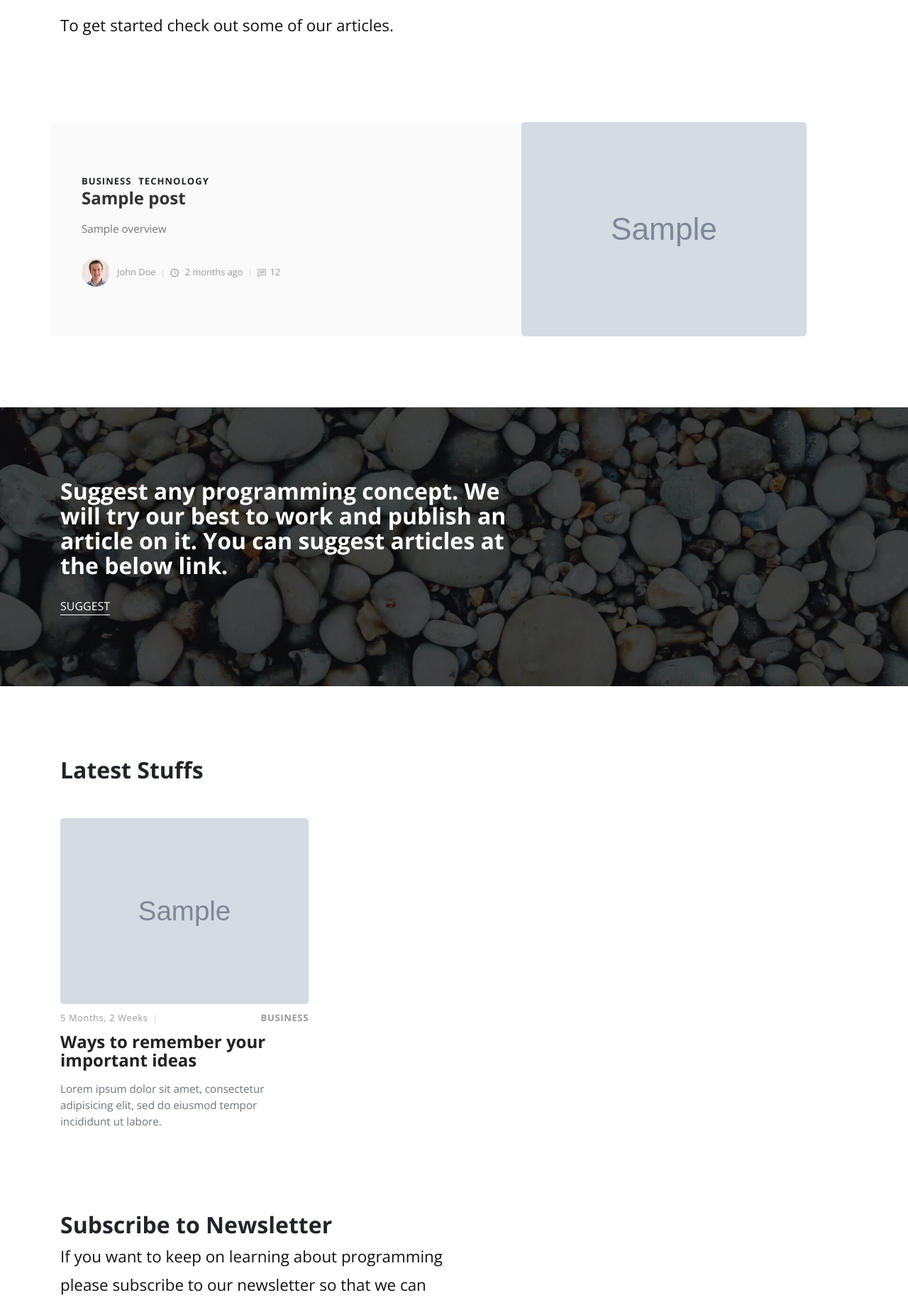
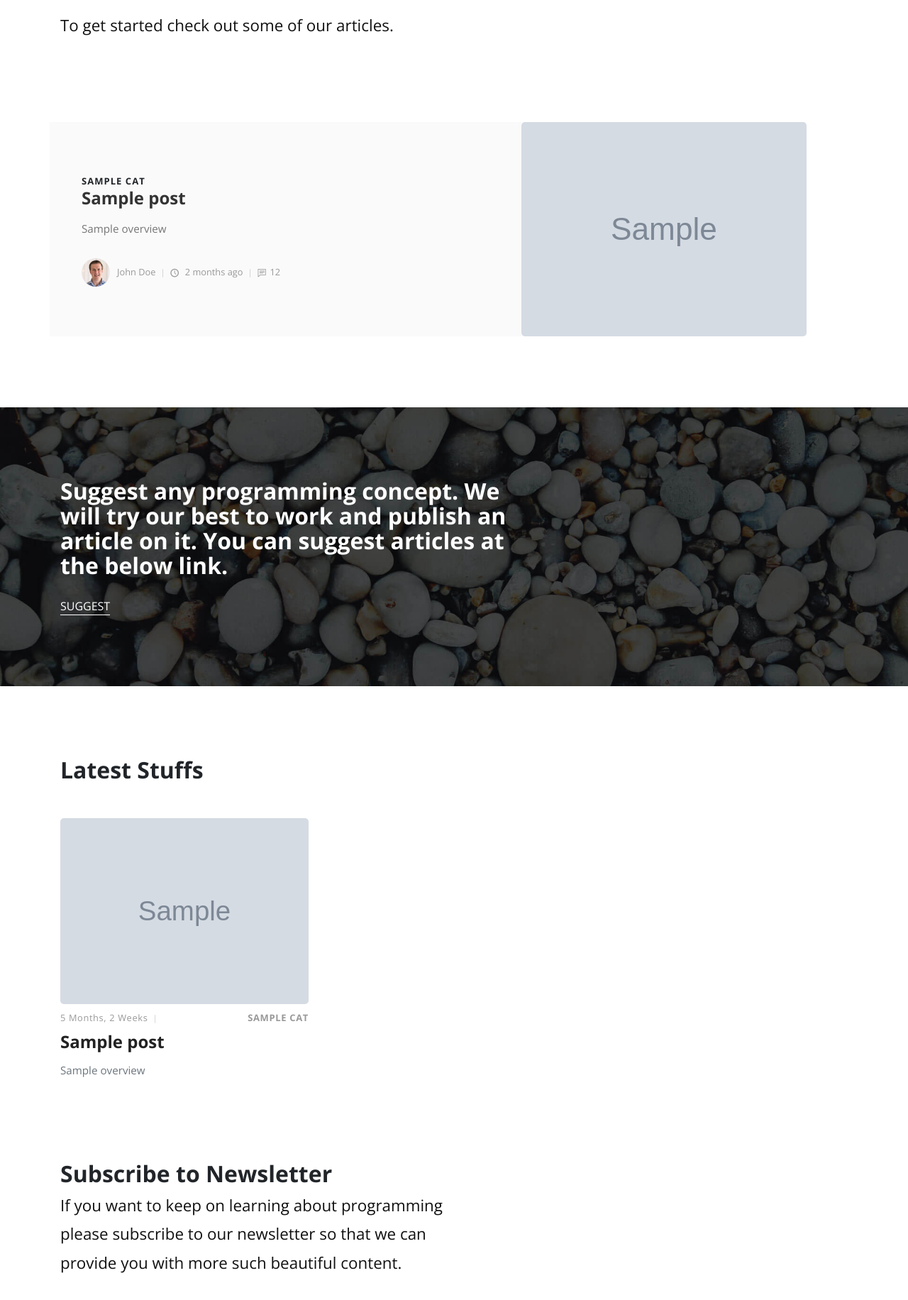
Before and after one commit to harishbisht29/blog, a Django app: template templates/index.html in a window 1280 px wide. Shown: the part 1206-3038 px from the top of the page at 71% size. Run offline with Django 3.2, Linux system fonts and the light colour scheme; the template is opened without the code that fills it: most values are stand-ins (such as "Sample title", 1, 10 or a date in 2020); grey boxes marked "Sample" are stand-in pictures; some libraries are stand-ins or nearby versions.

Commit message:
fixing latest post and featured posts

```diff
--- a/templates/index.html
+++ b/templates/index.html
@@ -38,7 +38,13 @@
             <div class="text-inner d-flex align-items-center">
               <div class="content">
                 <header class="post-header">
-                  <div class="category"><a href="#">Business</a><a href="#">Technology</a></div><a href="post.html">
+                  <div class="category">
+                    {% for cat in post.categories.all %}
+                    <a href="#">{{cat}}</a>
+                    {%endfor%}
+
+                  </div>
+                  <a href="{{post.get_absolute_url}}">
                     <h2 class="h4">{{post.title}}</h2></a>
                 </header>
                 <p>{{post.overview}}</p>
@@ -83,10 +89,15 @@
             <div class="post-details">
               <div class="post-meta d-flex justify-content-between">
                 <div class="date"> {{ post.created_timestamp | timesince }}</div>
-                <div class="category"><a href="#">Business</a></div>
+                <div class="category">
+                  {% for cat in post.categories.all %}
+                  <a href="#">{{cat}}</a>
+
+                  {% endfor %}
+                </div>
               </div><a href="{{post.get_absolute_url}}">
-                <h3 class="h4">Ways to remember your important ideas</h3></a>
-              <p class="text-muted">Lorem ipsum dolor sit amet, consectetur adipisicing elit, sed do eiusmod tempor incididunt ut labore.</p>
+                <h3 class="h4">{{post.title}}</h3></a>
+              <p class="text-muted">{{post.overview}}</p>
             </div>
           </div>
           {% endfor %}
```
